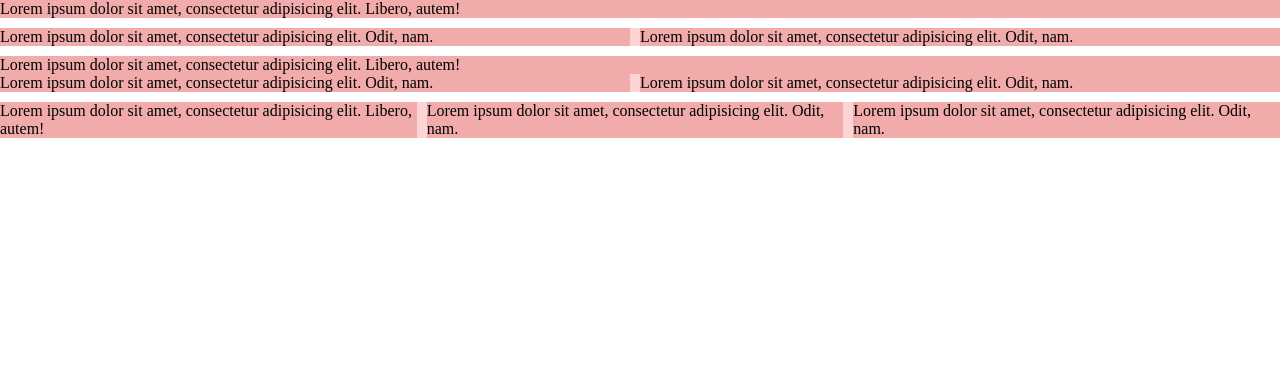
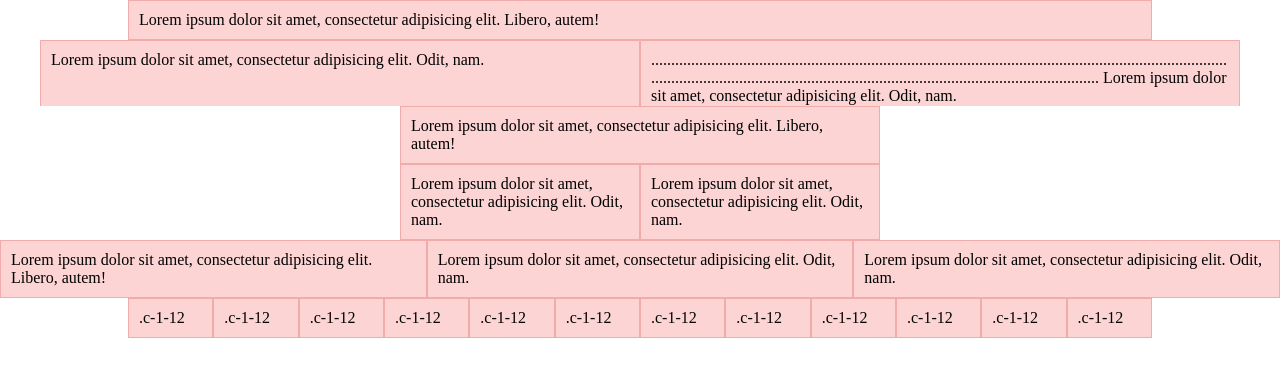
Before and after one commit to fsevilla/RTK, a plain HTML site: page index.html in a window 1280 px wide. Drawn offline with Linux system fonts and the light colour scheme.

Commit message:
Grid: Added container support

```diff
--- a/index.html
+++ b/index.html
@@ -8,21 +8,22 @@
 <body>
 <div id="mainContainer">
     <div class="content">
-        <div class="grid">
+        <div class="grid container">
             <div class="c-1">
                 Lorem ipsum dolor sit amet, consectetur adipisicing elit. Libero, autem!
             </div>
         </div>
-        <div class="grid">
+        <div class="grid layout-grid container-xl">
             <div class="c-1-2">
                 Lorem ipsum dolor sit amet, consectetur adipisicing elit. Odit, nam.
             </div>
             <div class="c-1-2">
-                Lorem ipsum dolor sit amet, consectetur adipisicing elit. Odit, nam.
+                ................................................................................................................................................................................................................................................................
+                 Lorem ipsum dolor sit amet, consectetur adipisicing elit. Odit, nam.
             </div>
         </div>
 
-        <div class="grid">
+        <div class="grid container-sm">
             <div class="c-1">
                 Lorem ipsum dolor sit amet, consectetur adipisicing elit. Libero, autem!
             </div>
@@ -45,6 +46,44 @@
                 Lorem ipsum dolor sit amet, consectetur adipisicing elit. Odit, nam.
             </div>
         </div>
+        <div class="grid container">
+            <div class="c-1-12">
+                .c-1-12
+            </div>
+            <div class="c-1-12">
+                .c-1-12
+            </div>
+            <div class="c-1-12">
+                .c-1-12
+            </div>
+            <div class="c-1-12">
+                .c-1-12
+            </div>
+            <div class="c-1-12">
+                .c-1-12
+            </div>
+            <div class="c-1-12">
+                .c-1-12
+            </div>
+            <div class="c-1-12">
+                .c-1-12
+            </div>
+            <div class="c-1-12">
+                .c-1-12
+            </div>
+            <div class="c-1-12">
+                .c-1-12
+            </div>
+            <div class="c-1-12">
+                .c-1-12
+            </div>
+            <div class="c-1-12">
+                .c-1-12
+            </div>
+            <div class="c-1-12">
+                .c-1-12
+            </div>
+        </div>
     </div>
 </div>
 </body>
--- a/sass/_grid.scss
+++ b/sass/_grid.scss
@@ -9,18 +9,21 @@ $total-width: 100; //percentage
 .grid{
     width: $total-width*1%;
     box-sizing: border-box;
-    margin-left: $gutter*-1;
+    // margin-left: $gutter*-1;
     // overflow: hidden;
+    height: auto;
 
     & > [class*='c-']{
         float: left;
         box-sizing: border-box;
         padding-left: $gutter;
+        padding-right: $gutter;
+        word-wrap: break-word;
         // margin-left: $gutter*-1;
 
-        &:first-child{
+        //&:first-child{
             // padding-left: 0;
-        }
+        //}
     }
 
     &.no-gutter{
@@ -82,4 +85,94 @@ $total-width: 100; //percentage
     .c-6-6{
         @extend .c-1;
     }
+
+    .c-1-12{
+        width: getWidth(1, 12);
+    }
+
+    .c-2-12{
+        width: getWidth(2, 12);
+    }
+
+    .c-3-12{
+        width: getWidth(3, 12);
+    }
+
+    .c-4-12{
+        width: getWidth(4, 12);
+    }
+
+    .c-5-12{
+        width: getWidth(5, 12);
+    }
+
+    .c-6-12{
+        width: getWidth(6, 12);
+    }
+
+    .c-7-12{
+        width: getWidth(7, 12);
+    }
+
+    .c-8-12{
+        width: getWidth(8, 12);
+    }
+
+    .c-9-12{
+        width: getWidth(9, 12);
+    }
+
+    .c-10-12{
+        width: getWidth(10, 12);
+    }
+
+    .c-11-12{
+        width: getWidth(11, 12);
+    }
+
+    .c-12-12{
+        width: getWidth(12, 12);
+    }
+
+    /* Same height solution */
+    &.layout-grid{
+        overflow: hidden;
+
+        [class*=c-]{
+            margin-bottom: -99999px;
+            padding-bottom: 99999px;
+        }
+    }
 }
+
+
+.container{
+    max-width: $screen-large;
+    margin: 0 auto;
+}
+
+.container-xl{
+    @extend .container;
+    max-width: $screen-xlarge;
+}
+
+.container-md{
+    @extend .container;
+    max-width: $screen-medium;
+}
+
+.container-ml{
+    @extend .container;
+    max-width: $screen-medium-large;
+}
+
+.container-sm{
+    @extend .container;
+    max-width: $screen-small;
+}
+
+.clearfix:after{
+    content: "";
+    display: table;
+    clear: both;
+}
--- a/styles/demo.css
+++ b/styles/demo.css
@@ -5,25 +5,12 @@ body{
 }
 
 [class*='grid'] > div{
-    position: relative;
     background-color: #fcd4d4;
-    z-index: -1;
-}
-
-[class*='grid'] > div:before{
-    background-color: #f2abab;
-    content: "";
-    display: block;
-    width: 100%;
-    height: 100%;
-    position: absolute;
-    top: 0;
-    bottom: 0;
-    /*left: 5px;*/
-    /*right: 5px;*/
-    z-index: -1;
+    border: solid 1px #f2abab;
+    padding-top: 10px;
+    padding-bottom: 10px;
 }
 
 .grid{
-    margin-bottom: 10px;
+    /*margin-bottom: 10px;*/
 }
```
Also changed, not shown: styles/rtk.css, 1 other file.
